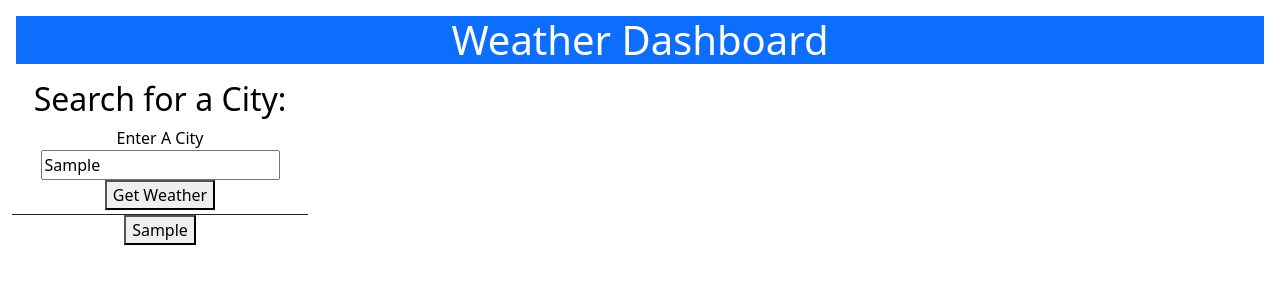
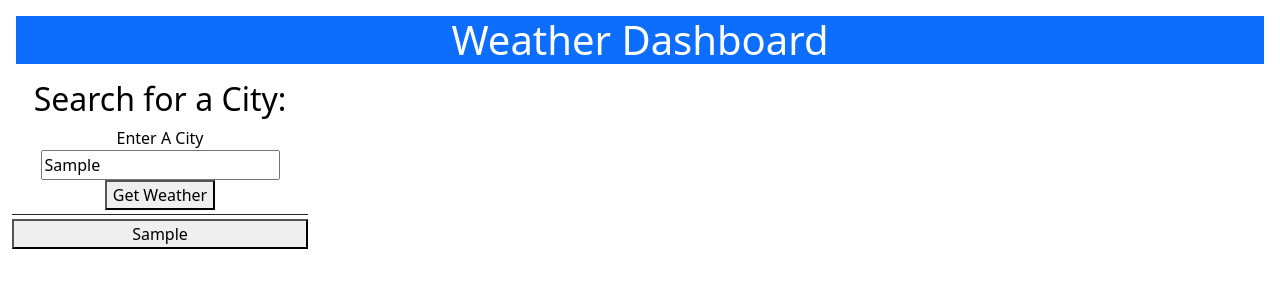
Before and after one commit to jnanners/fluffy-weather-waffle, a plain HTML site: page index.html in a window 1280 px wide. Both pictures are taken after typing "Sample" into the empty fields and a click on the button "Get Weather". Drawn offline with nearby package versions, Linux system fonts and the light colour scheme; no server answers.

Commit message:
formatting and localstorage

```diff
--- a/assets/script.js
+++ b/assets/script.js
@@ -9,6 +9,8 @@ var futureWeatherEl = document.querySelector("#weather-forecast");
 var futureWeatherTitleEl = document.querySelector("#weather-forecast-title");
 var historyBtnsEl = document.querySelector("#history");
 
+var oldSearches = JSON.parse(localStorage.getItem("search")) || [];
+
 //when location is submitted
 function formEventHandler(event){
     event.preventDefault();
@@ -16,26 +18,45 @@ function formEventHandler(event){
     //variable for name of city
     var cityName = formInputEl.value;
 
-    //send city name to be made into a button
-    createButtons(cityName);
+    //create button in history section
+    var buttonEl = document.createElement("button");
+    buttonEl.innerText = cityName;
+    historyBtnsEl.appendChild(buttonEl);
+
 
     //send city name to  get longitude and latitude
     getCoordinates(cityName);
+
+    saveSearches();
 };
 
+function saveSearches(){
+    var newSearch = formInputEl.value;
 
-//create search history buttons
-function createButtons(city){
-    //create button with city name
-    var cityBtn = document.createElement("button");
-    cityBtn.innerText = city;
+    if(oldSearches.indexOf(newSearch) === -1){
+    oldSearches.push(newSearch);
+    localStorage.setItem("search", JSON.stringify(oldSearches));
+    }
 
-    //append button to history
-    historyBtnsEl.appendChild(cityBtn);
 
-    cityBtn.addEventListener("click", getCoordinates(city));
+};
+
+function loadSearches(){
+    var searches = localStorage.getItem("search");
+
+    if(!searches){
+        searches = [];
+        return false;
+    }
+
+    searches = JSON.parse(searches);
+
+    for(var i = 0; i < searches.length; i++){
+        var buttonEl = document.createElement("button");
+        buttonEl.innerText = searches[i];
+        historyBtnsEl.appendChild(buttonEl);
+    }
 }
-
 
 // get lat and lon from city name
 function getCoordinates(city){
@@ -163,3 +184,5 @@ function futureForecast(array){
 
 
 formLocationEl.addEventListener("submit", formEventHandler);
+
+loadSearches();
--- a/assets/styles.css
+++ b/assets/styles.css
@@ -33,4 +33,5 @@ body {
 #history{
     display: flex;
     justify-content: center;
+    flex-direction: column;
 }
--- a/index.html
+++ b/index.html
@@ -25,7 +25,7 @@
                         <button type="submit">Get Weather</button>
                     </form>
                 </div>
-                <div id="history">
+                <div id="history" class="mt-1">
                     <!-- Search History Buttons will go here -->
                 </div>
             </div>
```
